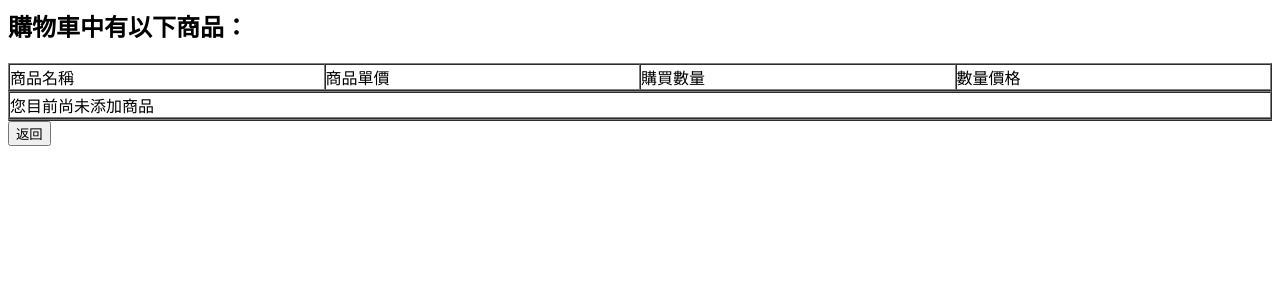
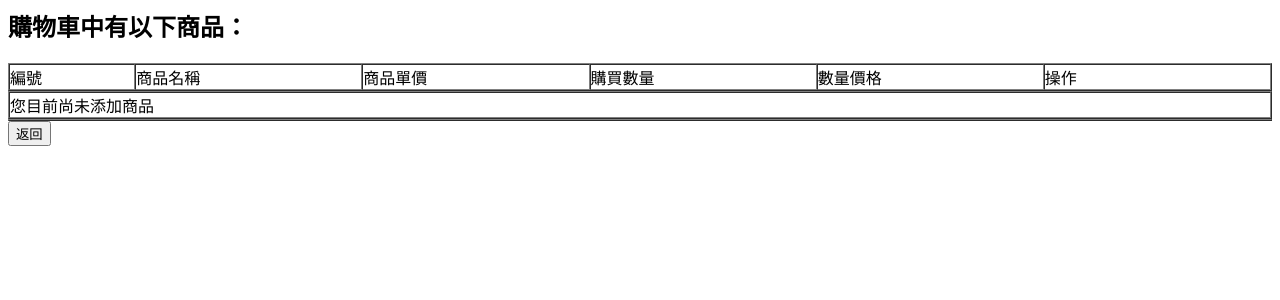
Before and after one commit to cysleigh/HomeWork-, a PHP site: page /cart.php in a window 1280 px wide. Shown: the top 300 px of the page. Run offline with PHP 8.4, Linux system fonts and the light colour scheme; a user stored in the database is signed in.

Commit message:
購物車作業上傳

```diff
--- a/cart.php
+++ b/cart.php
@@ -4,10 +4,12 @@
 <h2>購物車中有以下商品：</h2>
 <table cellpadding="0" cellspacing="0" border='1' width="100%">
 <tr>
-<td style='width:25%'>商品名稱</td>
-<td style='width:25%'>商品單價</td>
-<td style='width:25%'>購買數量</td>
-<td style='width:25%'>數量價格</td>
+<td style='width:10%'>編號</td>
+<td style='width:18%'>商品名稱</td>
+<td style='width:18%'>商品單價</td>
+<td style='width:18%'>購買數量</td>
+<td style='width:18%'>數量價格</td>
+<td style='width:18%'>操作</td>
 </tr>
 </table>
 <form action="secret.php" method="POST">
@@ -24,20 +26,23 @@
 		$arr = array_count_values($_SESSION['cart']);
 		require ("config.php");
 		$allTotal=0;
+		$i=1;
 		foreach($arr as $key=>$value){
 			$sql = "SELECT * FROM `commodity` WHERE cName='$key'";
 			$result = mysqli_query($link,$sql);
 			$row = mysqli_fetch_array($result);
-			$total = ($row["cPrice"])*$value;
+			$total = ($row["cPrice"])*$value; //單品項價總和
 			echo "<table cellpadding='0' cellspacing='0' border='1' width='100%'>
 				<tr>
-				<td style='width:25%'>".$key."</td>
-				<td style='width:25%'>".$row["cPrice"]."</td>
-				<td style='width:25%'>$value</td>
-				<td style='width:25%'>$total</td>
+				<td style='width:10%'>".$i."</td>
+				<td style='width:18%'>".$key."</td>
+				<td style='width:18%'>".$row["cPrice"]."</td>
+				<td style='width:18%'>$value</td>
+				<td style='width:18%'>$total</td>
+				<td style='width:18%'><a href='delect.php?del={$key}'>刪除</a></td>
 				</tr>
 				</table>";
-
+			$i++;
 			$allTotal +=$total;
 
 		}
@@ -57,11 +62,3 @@
 	</table>
 	<input type="submit" value="返回" οnclick="location='index.php';" />
 </form>
-
-<?php
-function delect($n){
-	// $arr = array_count_values($_SESSION['cart']);
-	// unset($arr['$n']);
-	echo hello;
-}
-?>
--- a/secret.php
+++ b/secret.php
@@ -11,7 +11,6 @@
   $sql = "SELECT * FROM commodity";
 	$result = mysqli_query($link,$sql);
   //$row = mysqli_fetch_row($result);
-
   //echo var_dump($row);
 
 ?>
```
Also changed, not shown: delect.php (added, +15 -0 lines).
